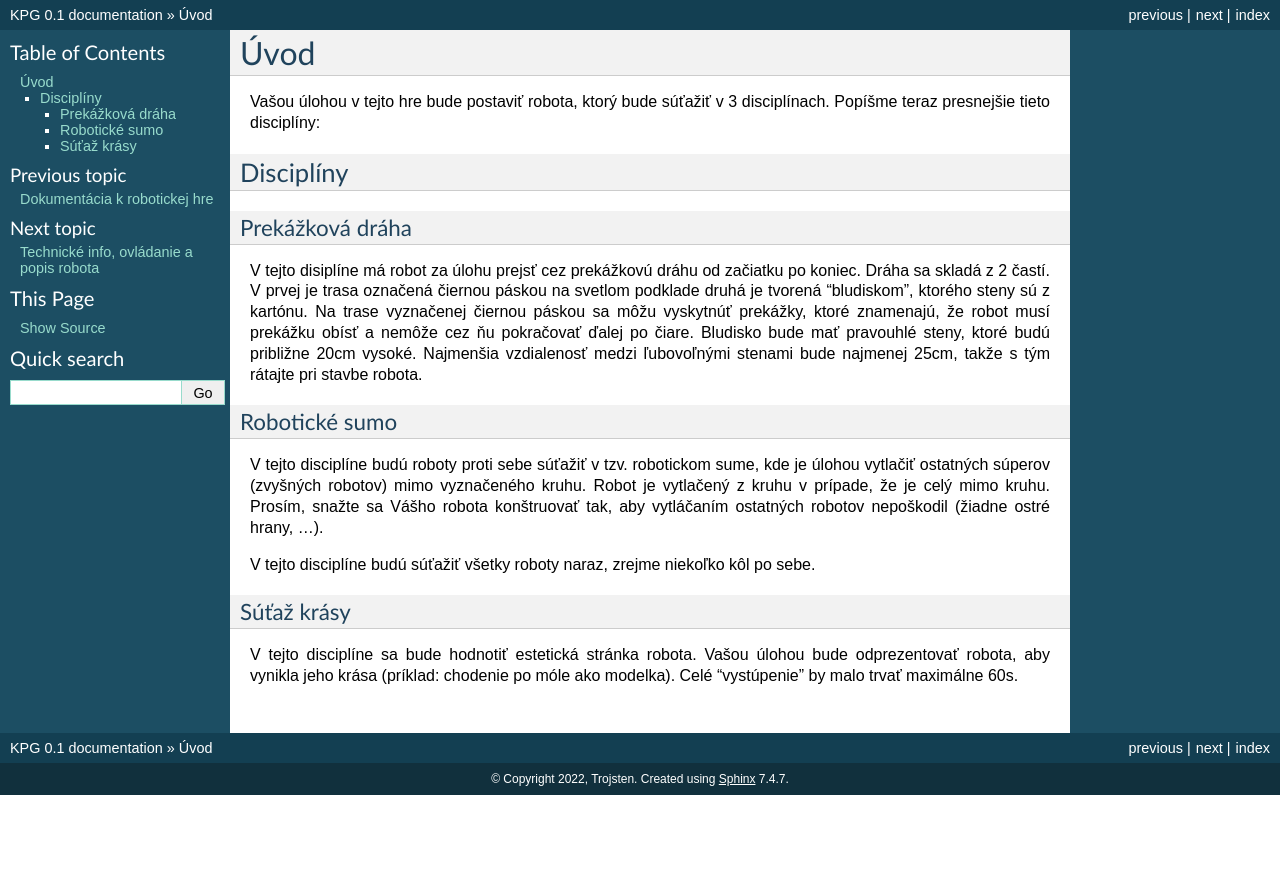
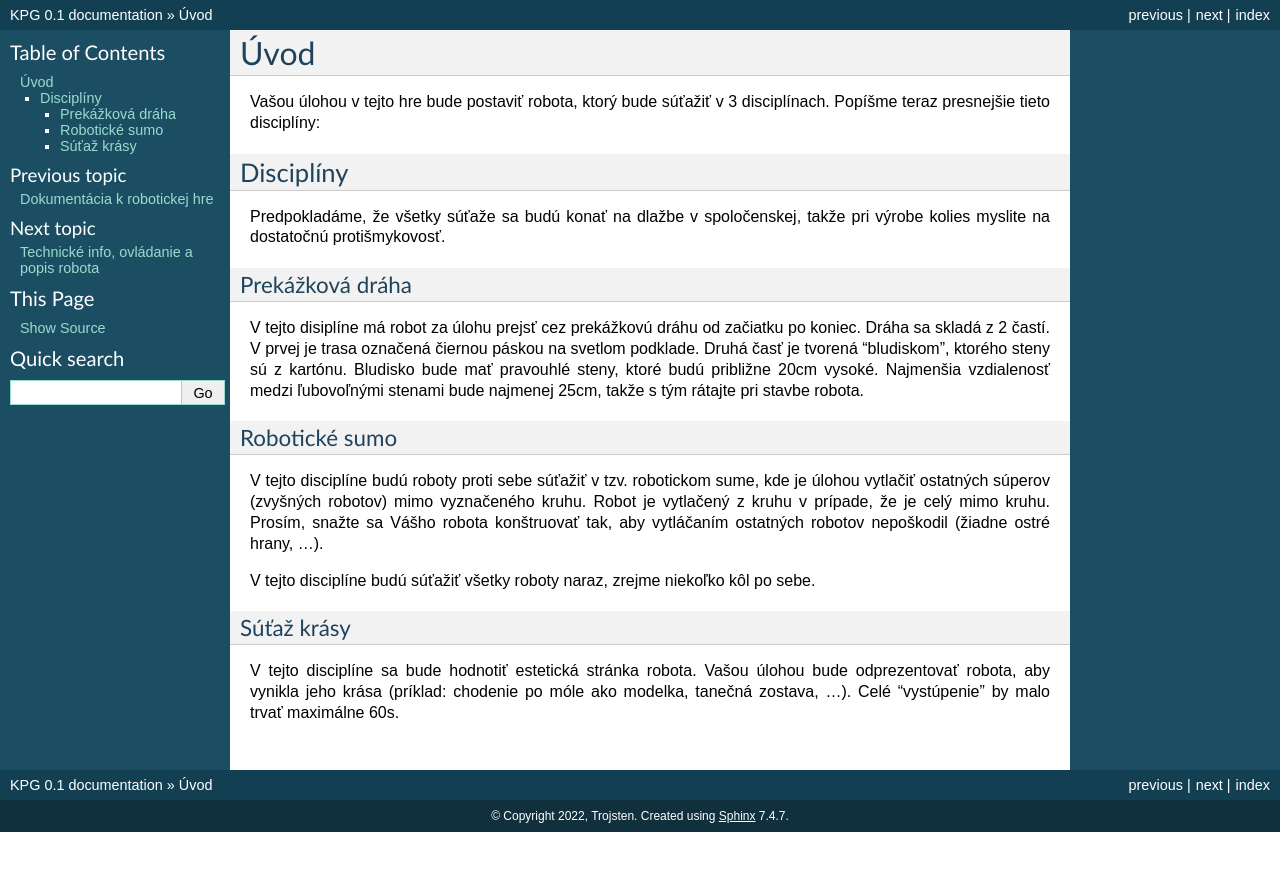
Before and after one commit to marcel3032/konstrukckoprobojogeometria, a Sphinx documentation site: the page built from docs/source/intro.rst, in a window 1280 px wide. Shown: the top 871 px of the page. Built offline with Sphinx 7.4.7, drawn with Linux system fonts in a browser that asks for light colours.

Commit message:
update docs

```diff
--- a/docs/source/intro.rst
+++ b/docs/source/intro.rst
@@ -10,14 +10,15 @@ Popíšme teraz presnejšie tieto disciplíny:
 Disciplíny
 ------------
 
+Predpokladáme, že všetky súťaže sa budú konať na dlažbe v spoločenskej,
+takže pri výrobe kolies myslite na dostatočnú protišmykovosť.
+
 Prekážková dráha
 ~~~~~~~~~~~~~~~~~~
 
 V tejto disiplíne má robot za úlohu prejsť cez prekážkovú dráhu od začiatku po koniec.
-Dráha sa skladá z 2 častí. V prvej je trasa označená čiernou páskou na svetlom podklade
-druhá je tvorená "bludiskom", ktorého steny sú z kartónu.
-Na trase vyznačenej čiernou páskou sa môžu vyskytnúť prekážky, ktoré znamenajú,
-že robot musí prekážku obísť a nemôže cez ňu pokračovať ďalej po čiare.
+Dráha sa skladá z 2 častí. V prvej je trasa označená čiernou páskou na svetlom podklade.
+Druhá časť je tvorená "bludiskom", ktorého steny sú z kartónu.
 Bludisko bude mať pravouhlé steny, ktoré budú približne 20cm vysoké.
 Najmenšia vzdialenosť medzi ľubovoľnými stenami bude najmenej 25cm,
 takže s tým rátajte pri stavbe robota.
@@ -38,5 +39,5 @@ Súťaž krásy
 
 V tejto disciplíne sa bude hodnotiť estetická stránka robota.
 Vašou úlohou bude odprezentovať robota, aby vynikla jeho krása
-(príklad: chodenie po móle ako modelka).
+(príklad: chodenie po móle ako modelka, tanečná zostava, ...).
 Celé "vystúpenie" by malo trvať maximálne 60s.
```
Also changed, not shown: docs/source/components.rst (+5 -5 lines), docs/source/other.rst (+4 -4 lines), docs/source/schemas.rst (+5 -3 lines), docs/source/images/ground.jpg, 4 other files.
